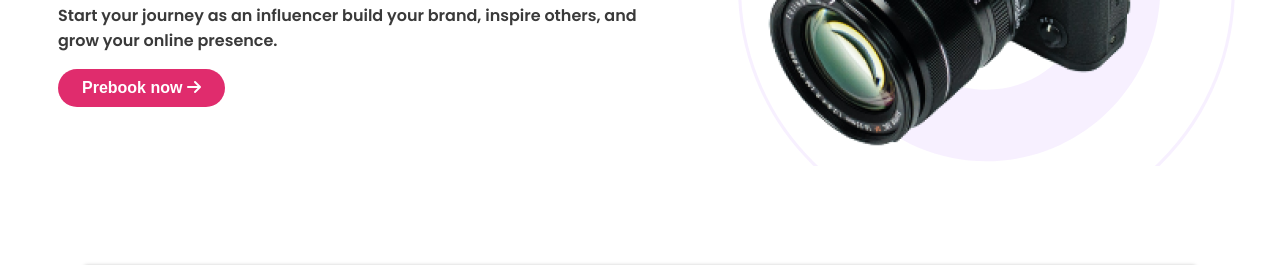
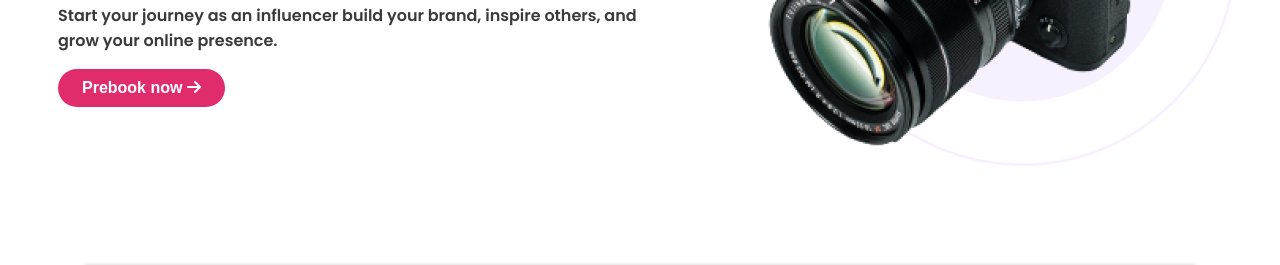
Before and after one commit to tasniazannat65/influencer-gear-website, a plain HTML site: page index.html in a window 1280 px wide. Shown: the part 339-604 px from the top of the page. Drawn offline with Linux system fonts and the light colour scheme.

Commit message:
final code embedded

```diff
--- a/styles/influencer.css
+++ b/styles/influencer.css
@@ -61,8 +61,9 @@ header{
     padding: 0 50px;
     background-image: url(../images/Circle\ design.svg);
     background-repeat: no-repeat;
-    background-size: contain;
-     background-position: 730px 70px;
+    background-size: 500px 430px;
+
+     background-position:  bottom right;
 
 
 }
--- a/styles/responsive.css
+++ b/styles/responsive.css
@@ -32,9 +32,8 @@
 
 }
 
-header{
-
-      background-size: contain;
+ header{
+    background-size: contain;
      background-position: center center;
 }
 /* online companies section responsive */
```
